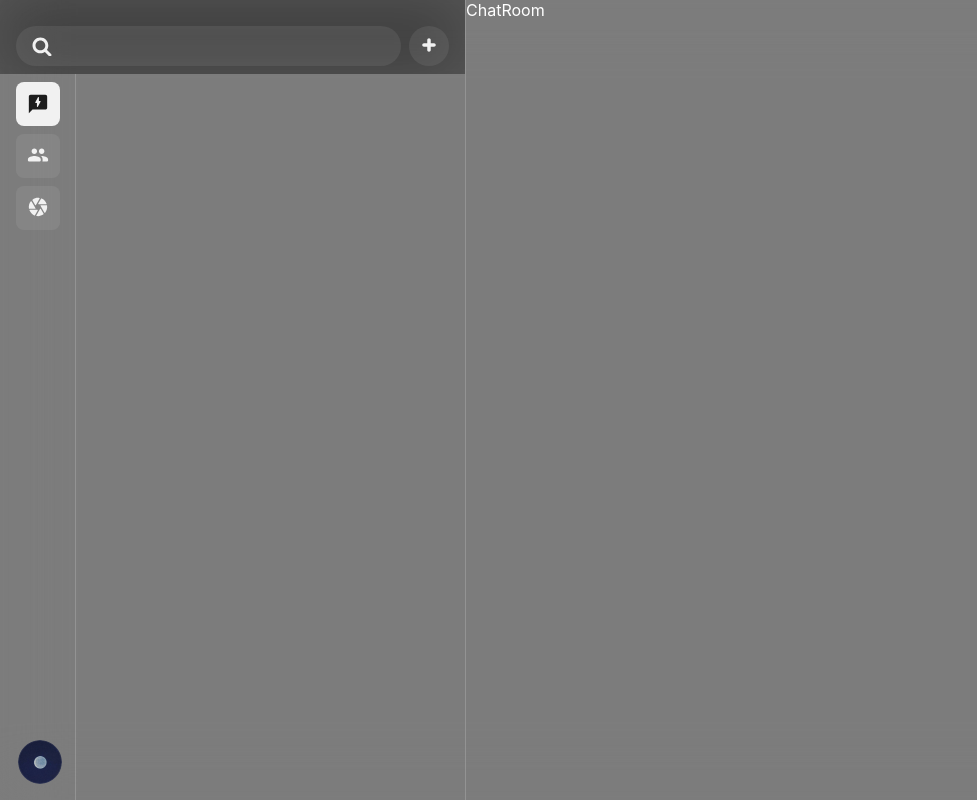
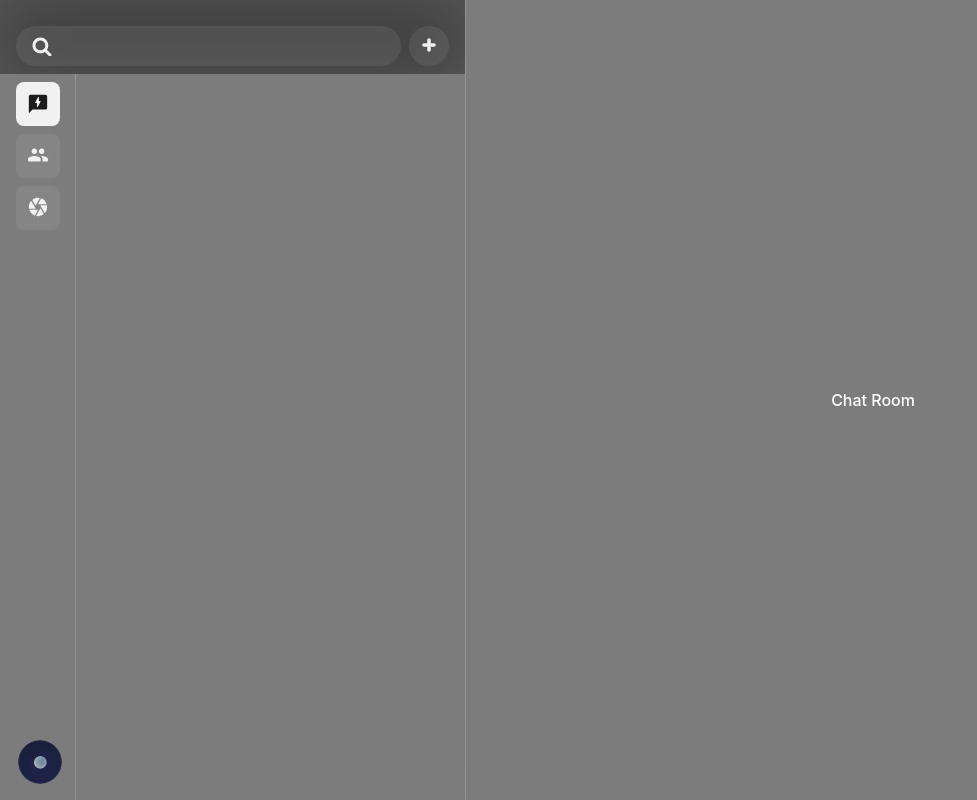
Before and after one commit to mordochi/rolo_test, a React (Create React App) app: page / in a window 1280 px wide. Shown: the whole page, without its empty margins (0-977 px from the left). Built offline with nearby package versions, Linux system fonts and the light colour scheme.

Commit message:
update <ChatRoom />

```diff
--- a/src/Component/ChatRoom/index.jsx
+++ b/src/Component/ChatRoom/index.jsx
@@ -2,7 +2,7 @@ import React from 'react';
 import { Container } from './styles';
 
 const ChatRoom = () => {
-  return <Container>ChatRoom</Container>;
+  return <Container>Chat Room</Container>;
 };
 
 export default ChatRoom;
--- a/src/Component/ChatRoom/styles.js
+++ b/src/Component/ChatRoom/styles.js
@@ -1,6 +1,11 @@
 import styled from 'styled-components';
 
 export const Container = styled.div`
-  flex: 7;
+  flex: 7 0 0;
   color: #ffffff;
+  display: flex;
+  align-items: center;
+  justify-content: center;
+  font-size: 16px;
+  font-weight: 500;
 `;
```
